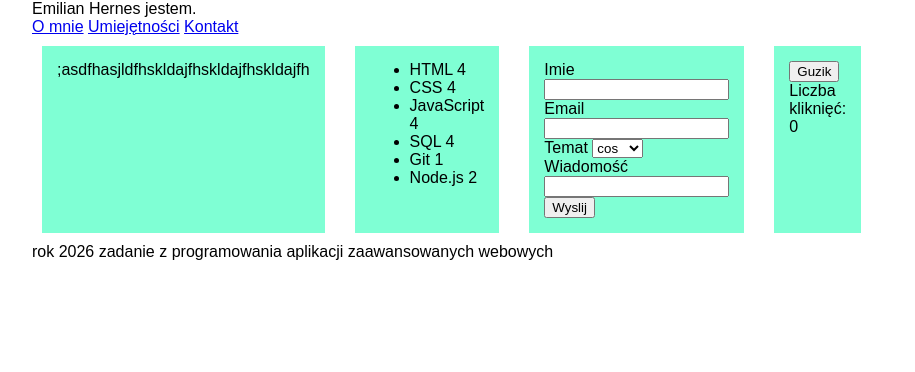
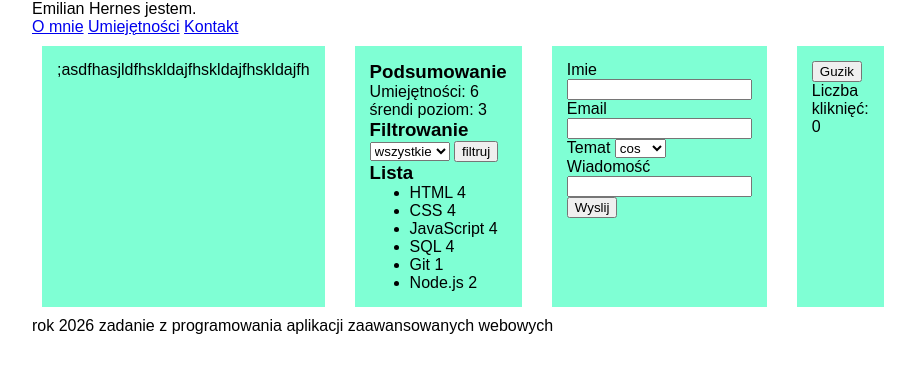
Before and after one commit to Emix999/kurs-zaawansowanych-aplikacji-webowych-4p1T, a plain HTML site: page zadanie/mb04-wizytówka-es6/index.html in a window 1280 px wide. Shown: the whole page, without its empty margins (208-1123 px from the left). Drawn offline with Linux system fonts and the light colour scheme.

Commit message:
dodano podsumowanie i filtrowanie listy

```diff
--- a/zadanie/mb04-wizytówka-es6/index.html
+++ b/zadanie/mb04-wizytówka-es6/index.html
@@ -20,6 +20,19 @@
             ;asdfhasjldfhskldajfhskldajfhskldajfh
         </section>
         <section id="umiejetnosci">
+            <h3>Podsumowanie</h3>
+            <p id="sredniPoziom"></p>
+            <h3>Filtrowanie</h3>
+            <form>
+                <select name="filtrowanie" id="filtrowanie">
+                    <option>wszystkie</option>
+                    <option>frontend</option>
+                    <option>backend</option>
+                    <option>narzędzia</option>
+                </select>
+                <button type="button" id="filtruj">filtruj</button>
+            </form>
+            <h3>Lista</h3>
             <ul id="lista-umijetnosci"></ul>
         </section>
         <section id="kontakt">
--- a/zadanie/mb04-wizytówka-es6/script.js
+++ b/zadanie/mb04-wizytówka-es6/script.js
@@ -3,13 +3,35 @@ const lista = [
     { nazwa: "CSS", poziom: 4, kategoria: "frontend" },
     { nazwa: "JavaScript", poziom: 4, kategoria: "frontend" },
     { nazwa: "SQL", poziom: 4, kategoria: "backend" },
-    { nazwa: "Git", poziom: 1, kategoria: "narzedzia" },
+    { nazwa: "Git", poziom: 1, kategoria: "narzędzia" },
     { nazwa: "Node.js", poziom: 2, kategoria: "backend" }
 ]
 const listaUmiejetnosc = document.querySelector("#lista-umijetnosci")
 listaUmiejetnosc.innerHTML = lista
     .map(({nazwa, poziom})=> `<li>${nazwa} ${poziom}</li>`).join("")
 
+//obsługa podsumowania listy
+let iloscUmiejetnosci = lista
+    .reduce(x => x+=1, 0)
+
+let sumaPoziomow = lista
+    .reduce((suma, {poziom}) => suma+=poziom, 0)
+
+document.getElementById("sredniPoziom").innerHTML = `Umiejętności: ${iloscUmiejetnosci} śrendi poziom: ${Math.round(sumaPoziomow/iloscUmiejetnosci)}`
+
+//filtrowanie listy
+document.getElementById("filtruj").addEventListener("click",()=>{
+    let wartosc = document.getElementById("filtrowanie").value
+    if(wartosc==="wszystkie")listaUmiejetnosc.innerHTML = lista.map(({nazwa, poziom})=> `<li>${nazwa} ${poziom}</li>`).join("");
+    else{
+        listaUmiejetnosc.innerHTML = lista
+            .filter(({kategoria})=>kategoria===wartosc)
+            .map(({nazwa, poziom})=> `<li>${nazwa} ${poziom}</li>`).join("")
+    }
+
+})
+
+//obsługa formularza
 document.addEventListener("submit", ()=>{
     event.preventDefault()
     let inputy = document.querySelectorAll("input")
```
